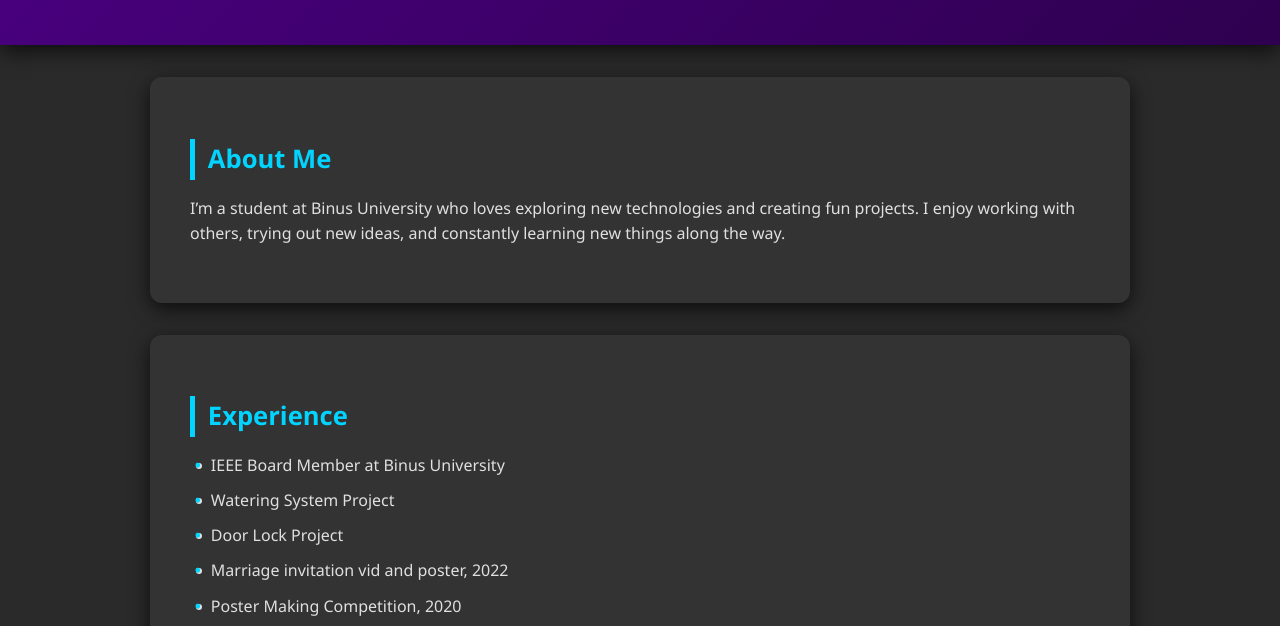
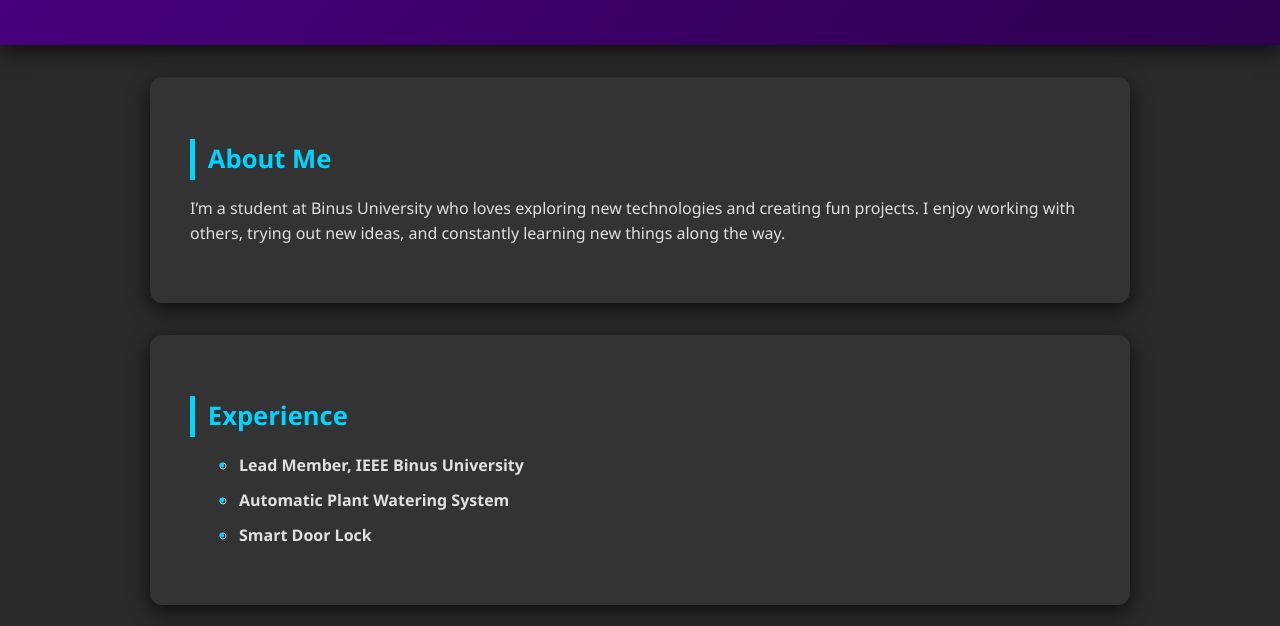
Before and after one commit to TheFearNight/CV, a website: page public/index.html in a window 1280 px wide. Shown: the part 161-787 px from the top of the page. Drawn offline with Linux system fonts and the light colour scheme.

Commit message:
Update index.html

```diff
--- a/public/index.html
+++ b/public/index.html
@@ -20,13 +20,18 @@
   <section>
     <h2>Experience</h2>
     <ul>
-      <li>IEEE Board Member at Binus University</li>
-      <li>Watering System Project</li>
-      <li>Door Lock Project</li>
-      <li>Marriage invitation vid and poster, 2022</li>
-      <li>Poster Making Competition, 2020</li>
-      <li>Taught PAUD and high school as volunteers</li>
-      <li>Team media on church, 2018</li>
+      <ul>
+  <li title="Proposed project on a Morse code translator and 3D design ideas.">
+    <strong>Lead Member, IEEE Binus University</strong>
+  </li>
+  <li title="Designed and programmed a device to water and analyze medium-sized pots automatically.">
+    <strong>Automatic Plant Watering System</strong>
+  </li>
+  <li title="Developed a binary-password door lock with reset and override functions.">
+    <strong>Smart Door Lock</strong>
+  </li>
+      </ul>
+
     </ul>
   </section>
 
```
